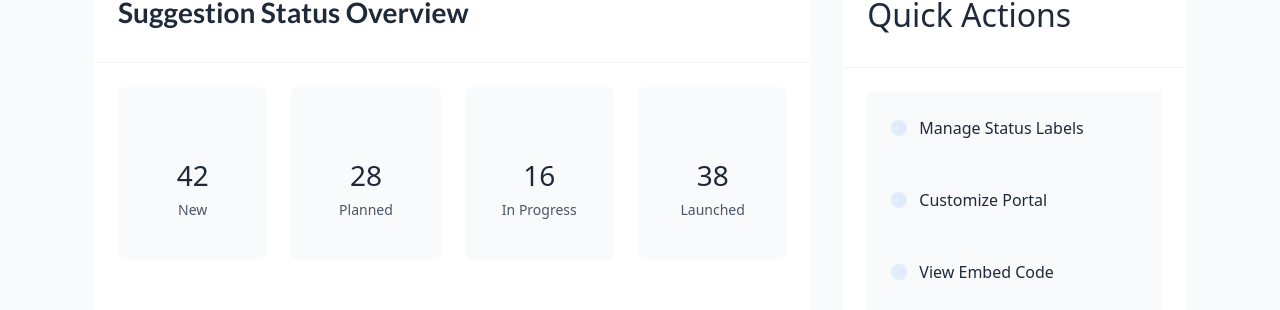
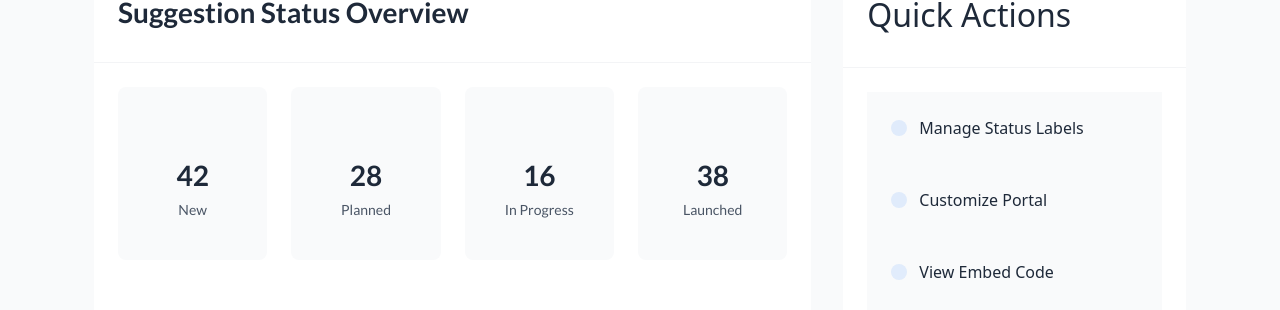
Before and after one commit to peterrobert/FeedBack_Box_Frontend, a React (Vite) app: page /dashboard in a window 1280 px wide. Shown: the part 757-1067 px from the top of the page. Built offline with nearby package versions, Linux system fonts and the light colour scheme; no server answers; some icons are missing.

Commit message:
`Added new icons and updated styling for dashboard statistics`

```diff
--- a/src/Pages/DashBoard/DashBoard.jsx
+++ b/src/Pages/DashBoard/DashBoard.jsx
@@ -11,6 +11,9 @@ import ChatBubbleRoundedIcon from "@mui/icons-material/ChatBubbleRounded";
 import EmojiEventsRoundedIcon from "@mui/icons-material/EmojiEventsRounded";
 import ArrowForwardRoundedIcon from "@mui/icons-material/ArrowForwardRounded";
 import MoreVertRoundedIcon from "@mui/icons-material/MoreVertRounded";
+import AssignmentRoundedIcon from "@mui/icons-material/AssignmentRounded";
+import AutoModeRoundedIcon from "@mui/icons-material/AutoModeRounded";
+import RocketLaunchRoundedIcon from "@mui/icons-material/RocketLaunchRounded";
 
 const DashBoard = () => {
   return (
@@ -275,7 +278,7 @@ const DashBoard = () => {
                 >
                   Suggestion Status Overview
                 </h3>
-                <button class="text-gray-500 hover:text-gray-700">
+                <button className="text-gray-500 hover:text-gray-700">
                   <MoreVertRoundedIcon />
                 </button>
               </div>
@@ -283,85 +286,75 @@ const DashBoard = () => {
                 <div className="grid grid-cols-2 md:grid-cols-4 gap-4 mb-8">
                   <div className="bg-gray-50 rounded-lg p-4 text-center">
                     <div className="inline-flex items-center justify-center w-10 h-10 rounded-full bg-status-new bg-opacity-10 mb-2">
-                      <LightbulbRoundedIcon color="primary" />
+                      <LightbulbRoundedIcon color="primary" fontSize="large" />
                     </div>
-                    <h3 className="text-2xl font-bold text-status-new">42</h3>
-                    <p class="text-gray-600 text-sm">New</p>
+                    <h3
+                      className={`text-2xl font-bold text-status-new text-blue-400 ${styles.font_family_headers}`}
+                      style={{
+                        fontColor: "blue !important",
+                      }}
+                    >
+                      42
+                    </h3>
+                    <p
+                      className={`text-gray-600 text-sm ${styles.font_family_sub_headers_strong}`}
+                    >
+                      New
+                    </p>
                   </div>
 
-                  <div class="bg-gray-50 rounded-lg p-4 text-center">
-                    <div class="inline-flex items-center justify-center w-10 h-10 rounded-full bg-status-planned bg-opacity-10 mb-2">
-                      <i class="text-status-planned" data-fa-i2svg="">
-                        <svg
-                          class="svg-inline--fa fa-clipboard-list"
-                          aria-hidden="true"
-                          focusable="false"
-                          data-prefix="fas"
-                          data-icon="clipboard-list"
-                          role="img"
-                          xmlns="http://www.w3.org/2000/svg"
-                          viewBox="0 0 384 512"
-                          data-fa-i2svg=""
-                        >
-                          <path
-                            fill="currentColor"
-                            d="M192 0c-41.8 0-77.4 26.7-90.5 64H64C28.7 64 0 92.7 0 128V448c0 35.3 28.7 64 64 64H320c35.3 0 64-28.7 64-64V128c0-35.3-28.7-64-64-64H282.5C269.4 26.7 233.8 0 192 0zm0 64a32 32 0 1 1 0 64 32 32 0 1 1 0-64zM72 272a24 24 0 1 1 48 0 24 24 0 1 1 -48 0zm104-16H304c8.8 0 16 7.2 16 16s-7.2 16-16 16H176c-8.8 0-16-7.2-16-16s7.2-16 16-16zM72 368a24 24 0 1 1 48 0 24 24 0 1 1 -48 0zm88 0c0-8.8 7.2-16 16-16H304c8.8 0 16 7.2 16 16s-7.2 16-16 16H176c-8.8 0-16-7.2-16-16z"
-                          ></path>
-                        </svg>
-                      </i>
+                  <div className="bg-gray-50 rounded-lg p-4 text-center">
+                    <div className="inline-flex items-center justify-center w-10 h-10 rounded-full bg-status-planned bg-opacity-10 mb-2">
+                      <AssignmentRoundedIcon
+                        color="secondary"
+                        fontSize="large"
+                      />
                     </div>
-                    <h3 class="text-2xl font-bold text-status-planned">28</h3>
-                    <p class="text-gray-600 text-sm">Planned</p>
+                    <h3
+                      className={`text-2xl font-bold text-status-planned  ${styles.font_family_headers}`}
+                    >
+                      28
+                    </h3>
+                    <p
+                      className={`text-gray-600 text-sm ${styles.font_family_sub_headers_strong}`}
+                    >
+                      Planned
+                    </p>
                   </div>
 
-                  <div class="bg-gray-50 rounded-lg p-4 text-center">
-                    <div class="inline-flex items-center justify-center w-10 h-10 rounded-full bg-status-progress bg-opacity-10 mb-2">
-                      <i class="text-status-progress" data-fa-i2svg="">
-                        <svg
-                          class="svg-inline--fa fa-code-branch"
-                          aria-hidden="true"
-                          focusable="false"
-                          data-prefix="fas"
-                          data-icon="code-branch"
-                          role="img"
-                          xmlns="http://www.w3.org/2000/svg"
-                          viewBox="0 0 448 512"
-                          data-fa-i2svg=""
-                        >
-                          <path
-                            fill="currentColor"
-                            d="M80 104a24 24 0 1 0 0-48 24 24 0 1 0 0 48zm80-24c0 32.8-19.7 61-48 73.3v87.8c18.8-10.9 40.7-17.1 64-17.1h96c35.3 0 64-28.7 64-64v-6.7C307.7 141 288 112.8 288 80c0-44.2 35.8-80 80-80s80 35.8 80 80c0 32.8-19.7 61-48 73.3V160c0 70.7-57.3 128-128 128H176c-35.3 0-64 28.7-64 64v6.7c28.3 12.3 48 40.5 48 73.3c0 44.2-35.8 80-80 80s-80-35.8-80-80c0-32.8 19.7-61 48-73.3V352 153.3C19.7 141 0 112.8 0 80C0 35.8 35.8 0 80 0s80 35.8 80 80zm232 0a24 24 0 1 0 -48 0 24 24 0 1 0 48 0zM80 456a24 24 0 1 0 0-48 24 24 0 1 0 0 48z"
-                          ></path>
-                        </svg>
-                      </i>
+                  <div className="bg-gray-50 rounded-lg p-4 text-center">
+                    <div className="inline-flex items-center justify-center w-10 h-10 rounded-full bg-status-progress bg-opacity-10 mb-2">
+                      <AutoModeRoundedIcon color="error" fontSize="large" />
                     </div>
-                    <h3 class="text-2xl font-bold text-status-progress">16</h3>
-                    <p class="text-gray-600 text-sm">In Progress</p>
+                    <h3
+                      className={`text-2xl font-bold text-status-planned  ${styles.font_family_headers}`}
+                    >
+                      16
+                    </h3>
+                    <p
+                      className={`text-gray-600 text-sm ${styles.font_family_sub_headers_strong}`}
+                    >
+                      In Progress
+                    </p>
                   </div>
 
-                  <div class="bg-gray-50 rounded-lg p-4 text-center">
-                    <div class="inline-flex items-center justify-center w-10 h-10 rounded-full bg-status-launched bg-opacity-10 mb-2">
-                      <i class="text-status-launched" data-fa-i2svg="">
-                        <svg
-                          class="svg-inline--fa fa-rocket"
-                          aria-hidden="true"
-                          focusable="false"
-                          data-prefix="fas"
-                          data-icon="rocket"
-                          role="img"
-                          xmlns="http://www.w3.org/2000/svg"
-                          viewBox="0 0 512 512"
-                          data-fa-i2svg=""
-                        >
-                          <path
-                            fill="currentColor"
-                            d="M156.6 384.9L125.7 354c-8.5-8.5-11.5-20.8-7.7-32.2c3-8.9 7-20.5 11.8-33.8L24 288c-8.6 0-16.6-4.6-20.9-12.1s-4.2-16.7 .2-24.1l52.5-88.5c13-21.9 36.5-35.3 61.9-35.3l82.3 0c2.4-4 4.8-7.7 7.2-11.3C289.1-4.1 411.1-8.1 483.9 5.3c11.6 2.1 20.6 11.2 22.8 22.8c13.4 72.9 9.3 194.8-111.4 276.7c-3.5 2.4-7.3 4.8-11.3 7.2v82.3c0 25.4-13.4 49-35.3 61.9l-88.5 52.5c-7.4 4.4-16.6 4.5-24.1 .2s-12.1-12.2-12.1-20.9V380.8c-14.1 4.9-26.4 8.9-35.7 11.9c-11.2 3.6-23.4 .5-31.8-7.8zM384 168a40 40 0 1 0 0-80 40 40 0 1 0 0 80z"
-                          ></path>
-                        </svg>
-                      </i>
+                  <div className="bg-gray-50 rounded-lg p-4 text-center">
+                    <div className="inline-flex items-center justify-center w-10 h-10 rounded-full bg-status-launched bg-opacity-10 mb-2">
+                      <RocketLaunchRoundedIcon
+                        color="success"
+                        fontSize="large"
+                      />
                     </div>
-                    <h3 class="text-2xl font-bold text-status-launched">38</h3>
-                    <p class="text-gray-600 text-sm">Launched</p>
+                    <h3
+                      className={`text-2xl font-bold text-status-planned  ${styles.font_family_headers}`}
+                    >
+                      38
+                    </h3>
+                    <p
+                      className={`text-gray-600 text-sm ${styles.font_family_sub_headers_strong}`}
+                    >
+                      Launched
+                    </p>
                   </div>
                 </div>
 
```
